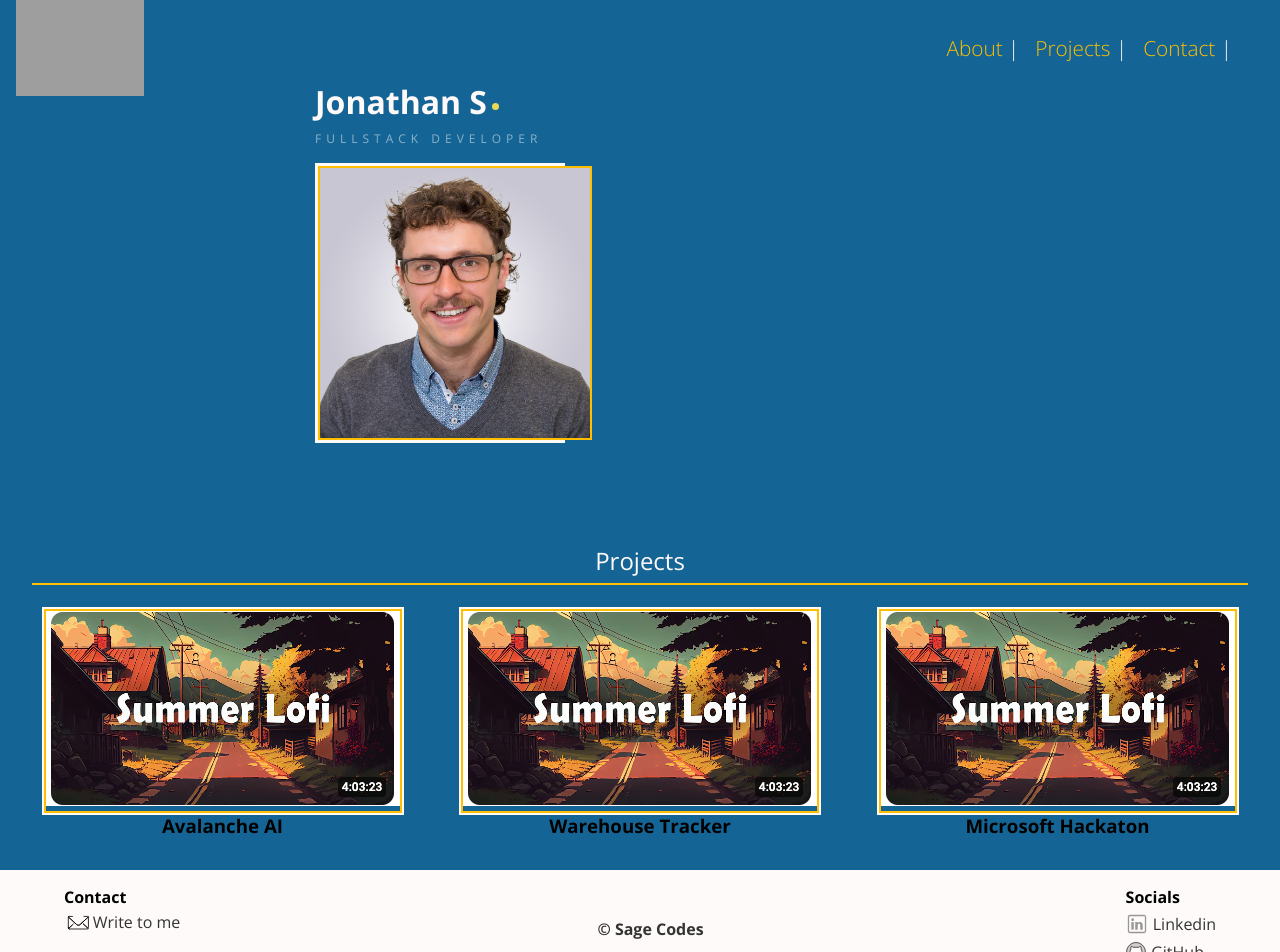
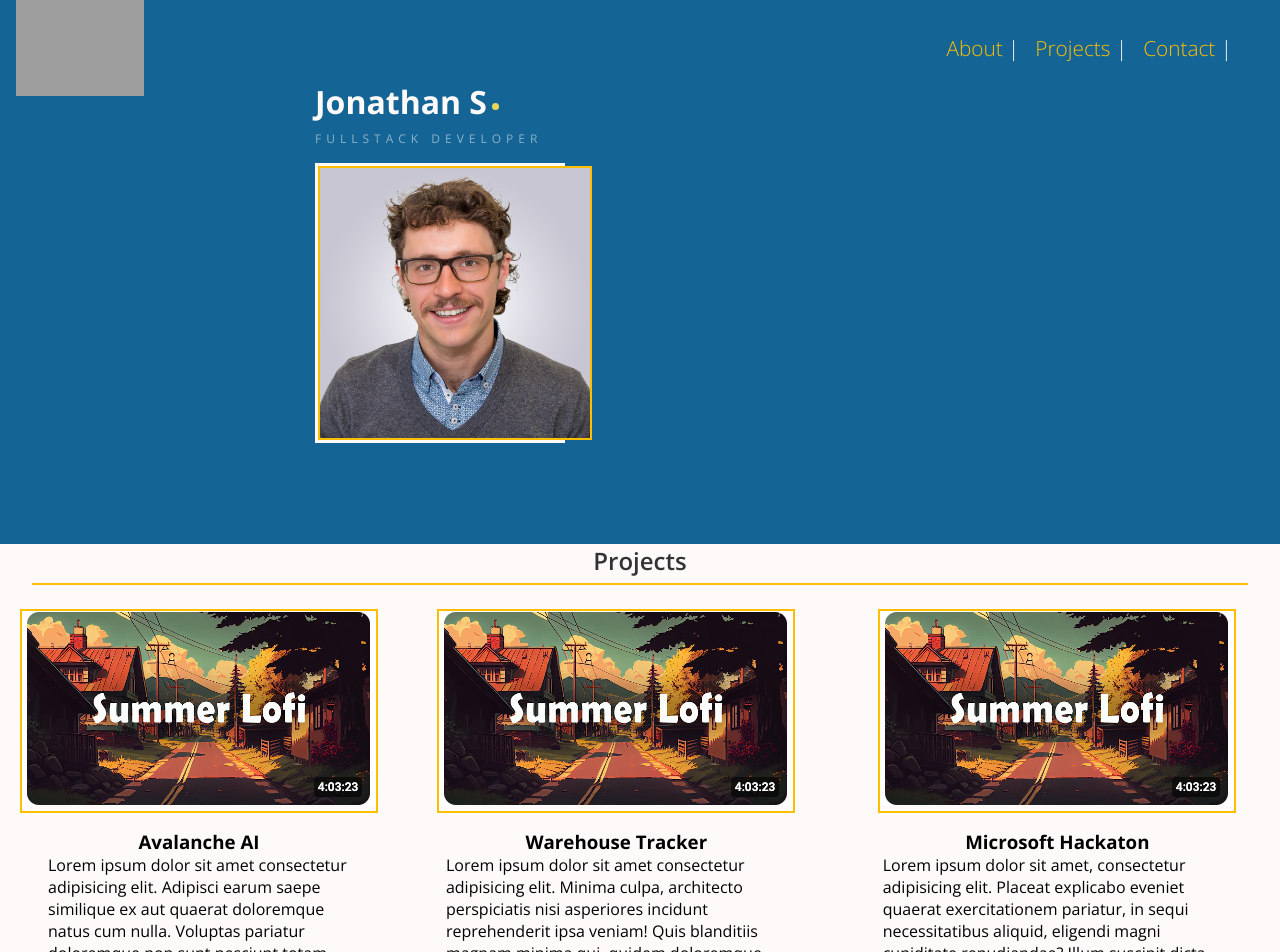
Before and after one commit to SageJonathan/Portfolio_client, a React (Vite) app: page / in a window 1280 px wide. Shown: the top 952 px of the page. Built offline with nearby package versions, Linux system fonts and the light colour scheme; grey boxes are pictures that could not be loaded.

Commit message:
layout proj skeleton

```diff
--- a/src/components/Projects/Projects.jsx
+++ b/src/components/Projects/Projects.jsx
@@ -11,24 +11,27 @@ function Projects() {
           <div className="video__container">
             <img src={thumbnail} alt="" />
           </div>
-          <div className="skills__container">
-            <h3 className="skills__header">Avalanche AI</h3>
+          <div className="description__container">
+            <h3 className="description__header">Avalanche AI</h3>
+            <p className="description__text">Lorem ipsum dolor sit amet consectetur adipisicing elit. Adipisci earum saepe similique ex aut quaerat doloremque natus cum nulla. Voluptas pariatur doloremque non sunt nesciunt totam similique quod! Quia, placeat!</p>
           </div>
       </div>
       <div className="project__container project__container--2">
          <div className="video__container">
          <img src={thumbnail} alt="" />
          </div>
-         <div className="skills__container">
-            <h3 className="skills__header">Warehouse Tracker</h3>
+         <div className="description__container">
+            <h3 className="description__header">Warehouse Tracker</h3>
+            <p className="description__text">Lorem ipsum dolor sit amet consectetur adipisicing elit. Minima culpa, architecto perspiciatis nisi asperiores incidunt reprehenderit ipsa veniam! Quis blanditiis magnam minima qui, quidem doloremque recusandae reprehenderit hic iusto. Est.</p>
          </div>
       </div>
       <div className="project__container project__container--3">
         <div className="video__container">
         <img src={thumbnail} alt="" />
         </div>
-        <div className="skills__container">
-            <h3 className="skills__header">Microsoft Hackaton</h3>
+        <div className="description__container">
+            <h3 className="description__header">Microsoft Hackaton</h3>
+            <p className="description__text">Lorem ipsum dolor sit amet, consectetur adipisicing elit. Placeat explicabo eveniet quaerat exercitationem pariatur, in sequi necessitatibus aliquid, eligendi magni cupiditate repudiandae? Illum suscipit dicta corporis! Minus esse corrupti assumenda!</p>
         </div>
       </div>
      </div>
--- a/src/components/Projects/Projects.scss
+++ b/src/components/Projects/Projects.scss
@@ -2,10 +2,10 @@
 @use '../../styles/partials/variables' as *;
 
 .section__header{
-    background-color: $logoblue;
-    color: $snow;
+    background-color: $snow;
+    color: $charcoal;
     text-align: center;
-    font-weight:500;
+    font-weight:600;
     position: relative;
 
     &::before,
@@ -35,7 +35,7 @@
     flex-direction: column;
     justify-content: space-evenly;
     padding: 2rem 0rem;
-    background-color: $logoblue;
+    background-color: $snow;
         @include desktop{
             flex-direction: row;
         }
@@ -51,33 +51,24 @@
             @include desktop{
                 flex-direction: column;
             }
-            &--1{
-                @include tablet{
-                    justify-content: flex-start;
-                }
-            }
-            &--2{
-                @include tablet{
-                    justify-content: flex-end;
-                }
-
-
-            }
-            &--3{
-                @include tablet{
-                    justify-content: flex-start;
-                }
-            }
     }
 }
 .video__container{
     border: 2px solid $gold;
     outline: 2px solid $snow;
 }
-.skills__container{
+.description__container{
+  display: flex;
+  flex-direction: column;
+  padding:  1rem 2rem 2rem 2rem;
+  align-items: center;
+ &__header{
 
+ }
+ &__text{
+
+ }
 }
-
 
 @keyframes slideInFromLeft {
     0% {
```
